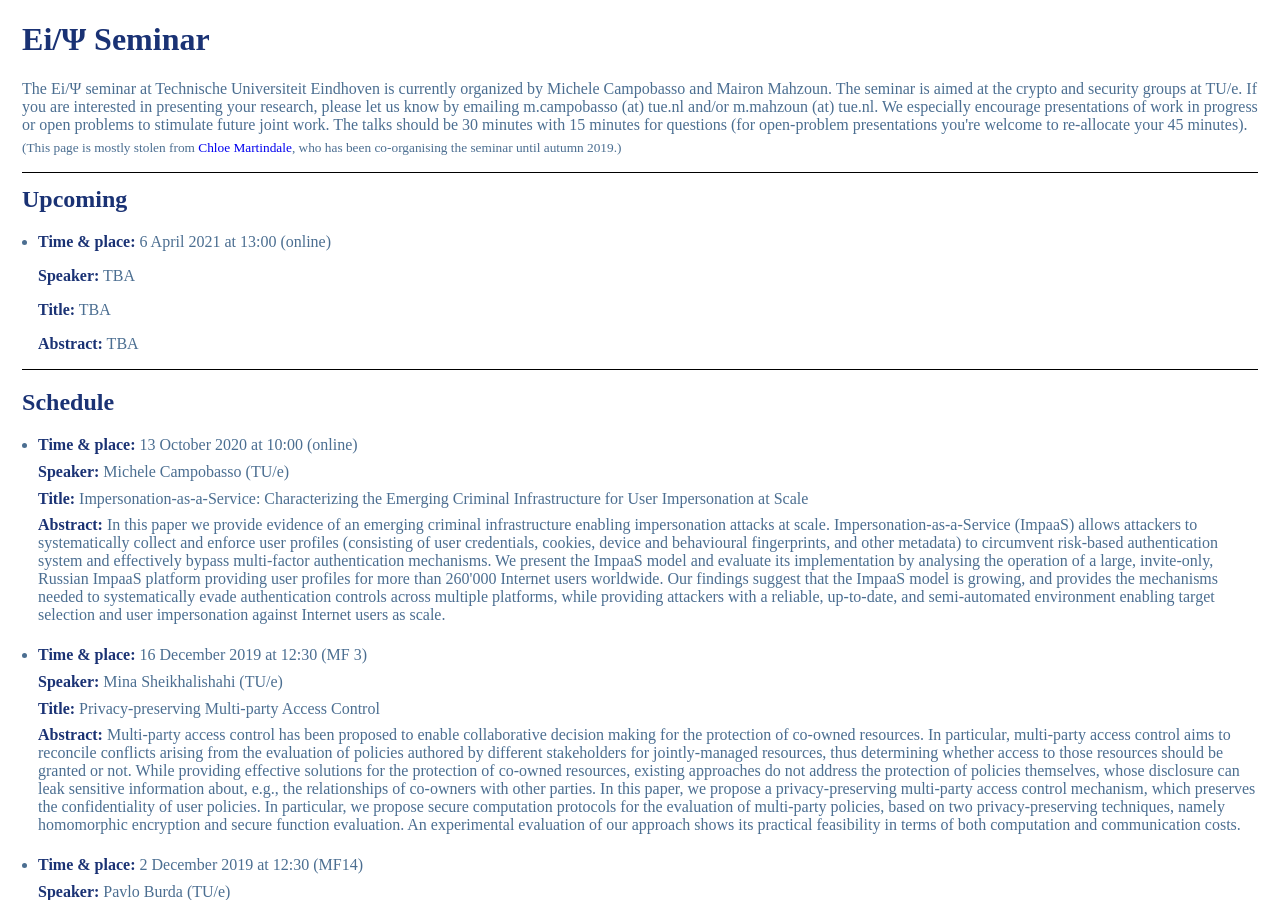
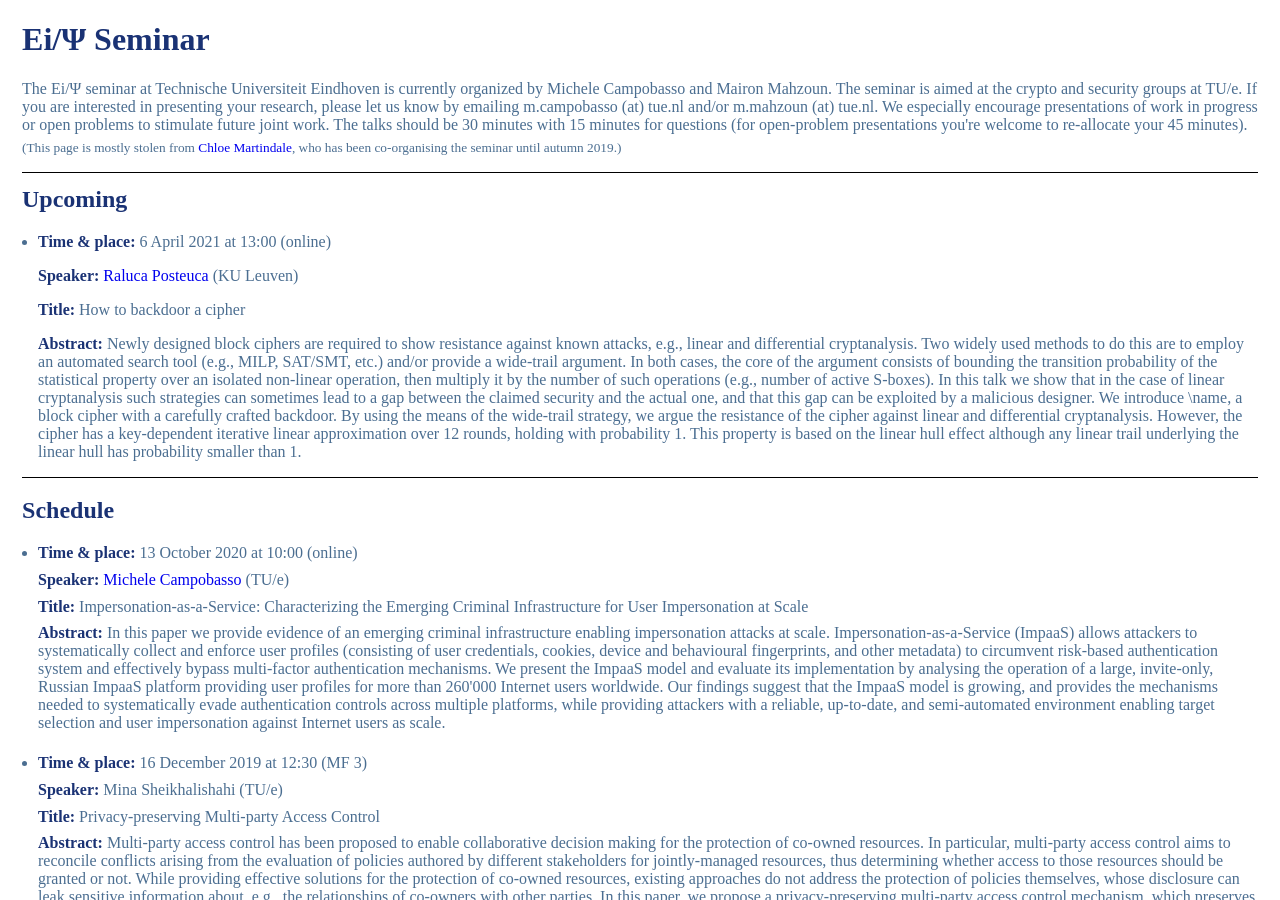
Before and after one commit to michelecampobasso/michelecampobasso.github.io, a Jekyll site: the page eipsi/index.html, which Jekyll copies as it is, in a window 1280 px wide and 900 px high. Built offline with Jekyll 4.4.1, drawn with Linux system fonts in a browser that asks for light colours; some web fonts are replaced; formulas are drawn with MathJax 3.

Commit message:
updated eipsi

```diff
--- a/eipsi/index.html
+++ b/eipsi/index.html
@@ -238,13 +238,14 @@ img.MathJax_strut {border: 0!important; padding: 0!important; margin: 0!importan
                     6 April 2021 at 13:00 (online)
                 </p><p>
                     <b>Speaker:</b>
-                    TBA
+                    <a href="https://www.esat.kuleuven.be/cosic/people/raluca-posteuca/">Raluca Posteuca</a> (KU Leuven)
                 </p><p>
                     <b>Title:</b>
-                    TBA
+                    How to backdoor a cipher
                 </p><p>
                     <b>Abstract:</b>
-                    TBA
+                    Newly designed block ciphers are required to show resistance against known attacks, e.g., linear and differential cryptanalysis. Two widely used methods to do this are to employ an automated search tool (e.g., MILP, SAT/SMT, etc.) and/or provide a wide-trail argument. In both cases, the core of the argument consists of bounding the transition probability of the statistical property over an isolated non-linear operation, then multiply it by the number of such operations (e.g., number of active S-boxes).
+                    In this talk we show that in the case of linear cryptanalysis such strategies can sometimes lead to a gap between the claimed security and the actual one, and that this gap can be exploited by a malicious designer. We introduce \name, a block cipher with a carefully crafted backdoor. By using the means of the wide-trail strategy, we argue the resistance of the cipher against linear and differential cryptanalysis. However, the cipher has a key-dependent iterative linear approximation over 12 rounds, holding with probability 1. This property is based on the linear hull effect although any linear trail underlying the linear hull has probability smaller than 1.
 
         </li></ul>
 
@@ -259,7 +260,7 @@ img.MathJax_strut {border: 0!important; padding: 0!important; margin: 0!importan
                     13 October 2020 at 10:00 (online)
                 </p><p>
                     <b>Speaker:</b>
-                    Michele Campobasso (TU/e)
+                    <a href="https://michelecampobasso.github.io/">Michele Campobasso</a> (TU/e)
                 </p><p>
                     <b>Title:</b>
                     Impersonation-as-a-Service: Characterizing the Emerging Criminal Infrastructure for User Impersonation at Scale
```
